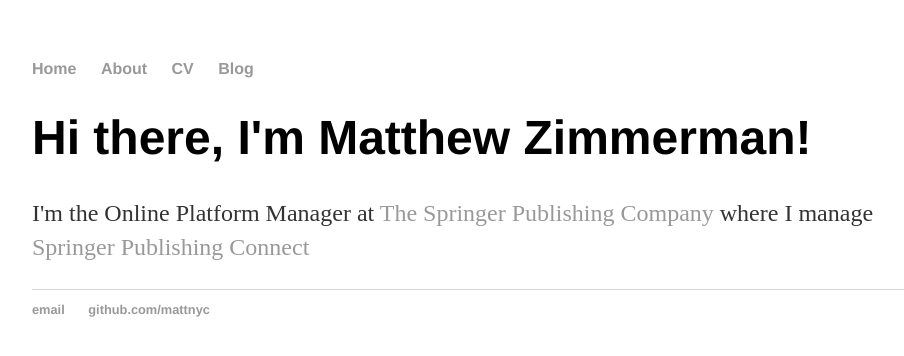
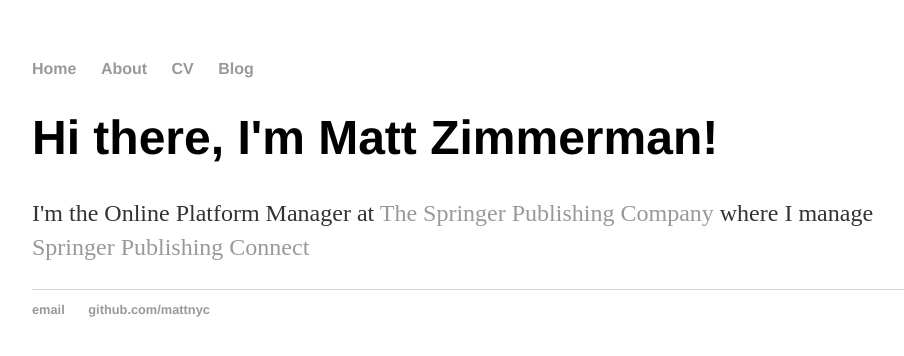
Before and after one commit to mattznyc/mattznyc.github.io, a Jekyll site: the page built from index.html, in a window 1280 px wide. Shown: the top 356 px of the page, without its empty margins (160-1064 px from the left). Built offline with Jekyll 4.4.1, drawn with Linux system fonts in a browser that asks for light colours.

Commit message:
Update index.html

```diff
--- a/index.html
+++ b/index.html
@@ -1,8 +1,8 @@
 ---
 layout: default
-title: Hank Quinlan, Horrible Cop
+title: Matt Zimmerman, Digital Publishing
 ---
 <div class="blurb">
-	<h1>Hi there, I'm Matthew Zimmerman!</h1>
+	<h1>Hi there, I'm Matt Zimmerman!</h1>
 					<p>I'm the Online Platform Manager at <a href="https://www.springerpub.com">The Springer Publishing Company</a> where I manage <a href="https://connect.springerpub.com">Springer Publishing Connect</a> </p>
 </div><!-- /.blurb -->
```
